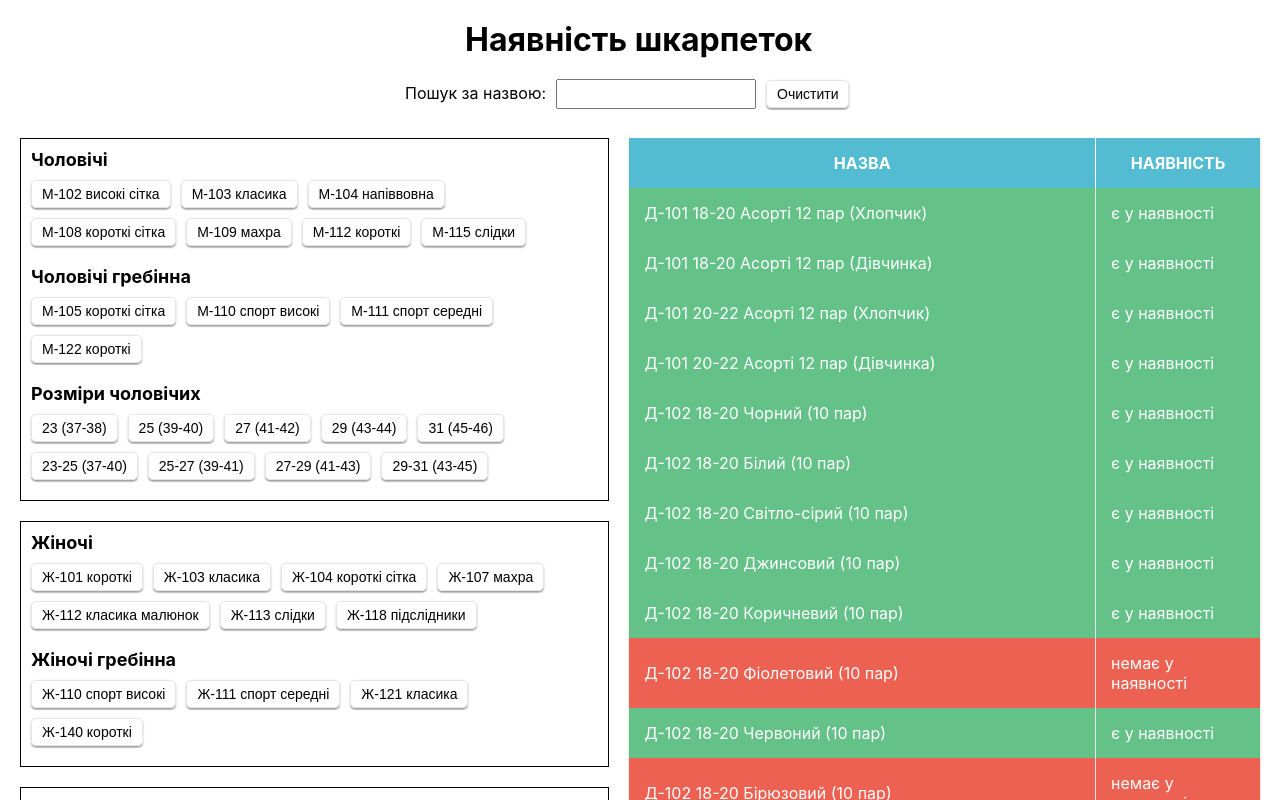
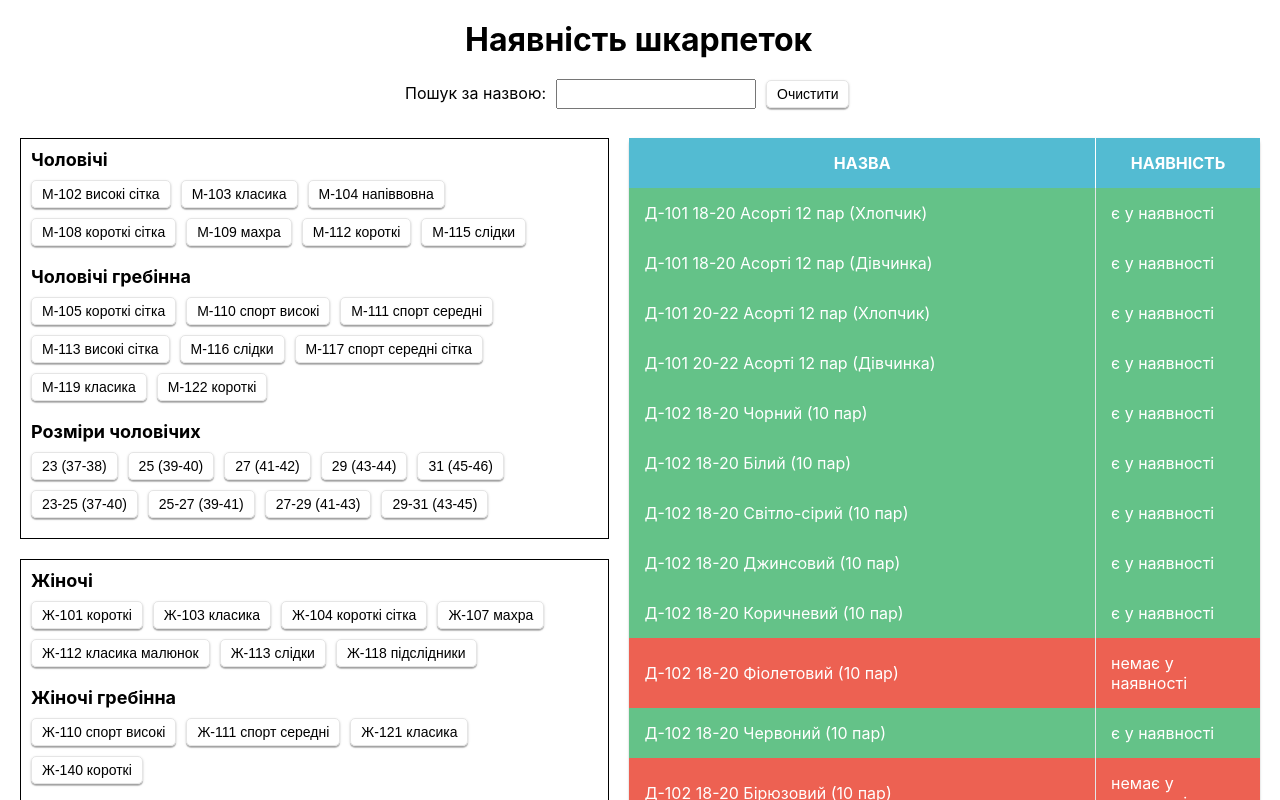
Before and after one commit to AleksandrIvantsov/socks-stock, a React (Create React App) app: page / in a window 1280 px wide. Shown: the top 800 px of the page. Built offline with nearby package versions, Linux system fonts and the light colour scheme.

Commit message:
Update ContactList.jsx

```diff
--- a/src/components/ContactList/ContactList.jsx
+++ b/src/components/ContactList/ContactList.jsx
@@ -41,6 +41,18 @@ export const ContactList = ({ contacts, onClick, onSize }) => {
             </button>
             <button type="button" onClick={() => onClick('М-111')}>
               М-111 спорт середні
+            </button>
+            <button type="button" onClick={() => onClick('М-113')}>
+              М-113 високі сітка
+            </button>
+            <button type="button" onClick={() => onClick('М-116')}>
+              М-116 слідки
+            </button>
+            <button type="button" onClick={() => onClick('М-117')}>
+              М-117 спорт середні сітка
+            </button>
+            <button type="button" onClick={() => onClick('М-119')}>
+              М-119 класика
             </button>
             <button type="button" onClick={() => onClick('М-122')}>
               М-122 короткі
```
